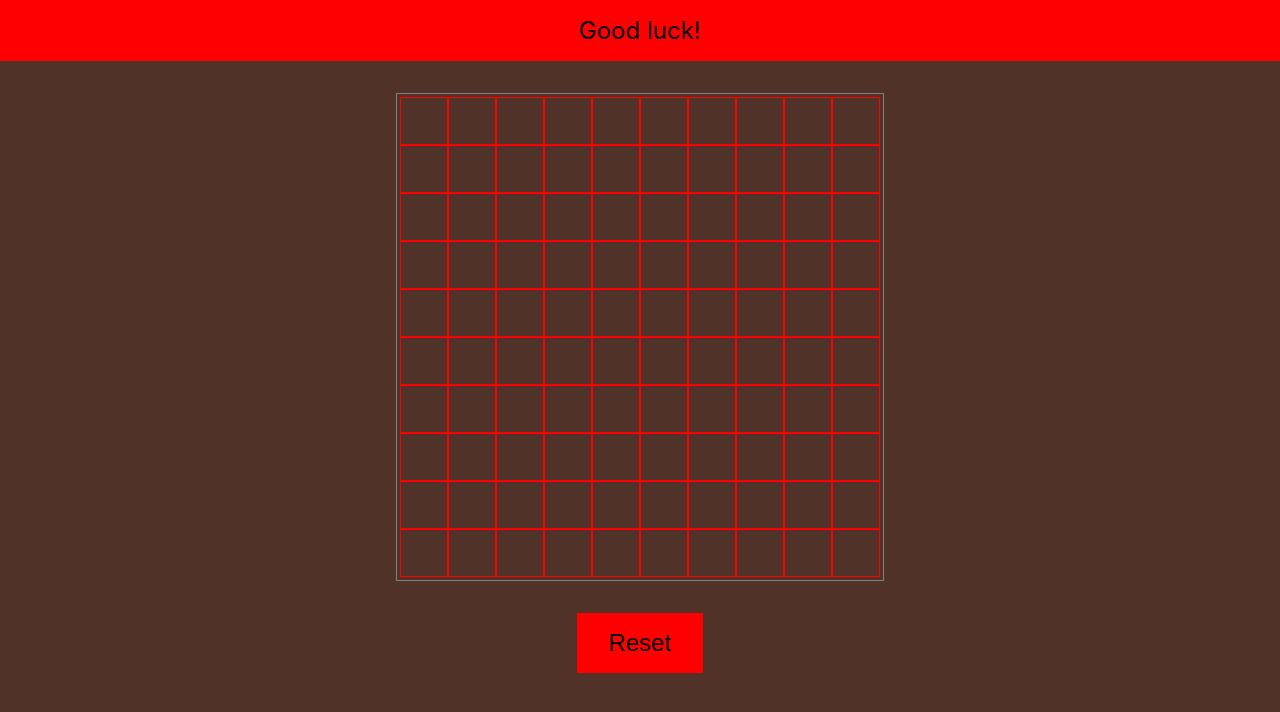
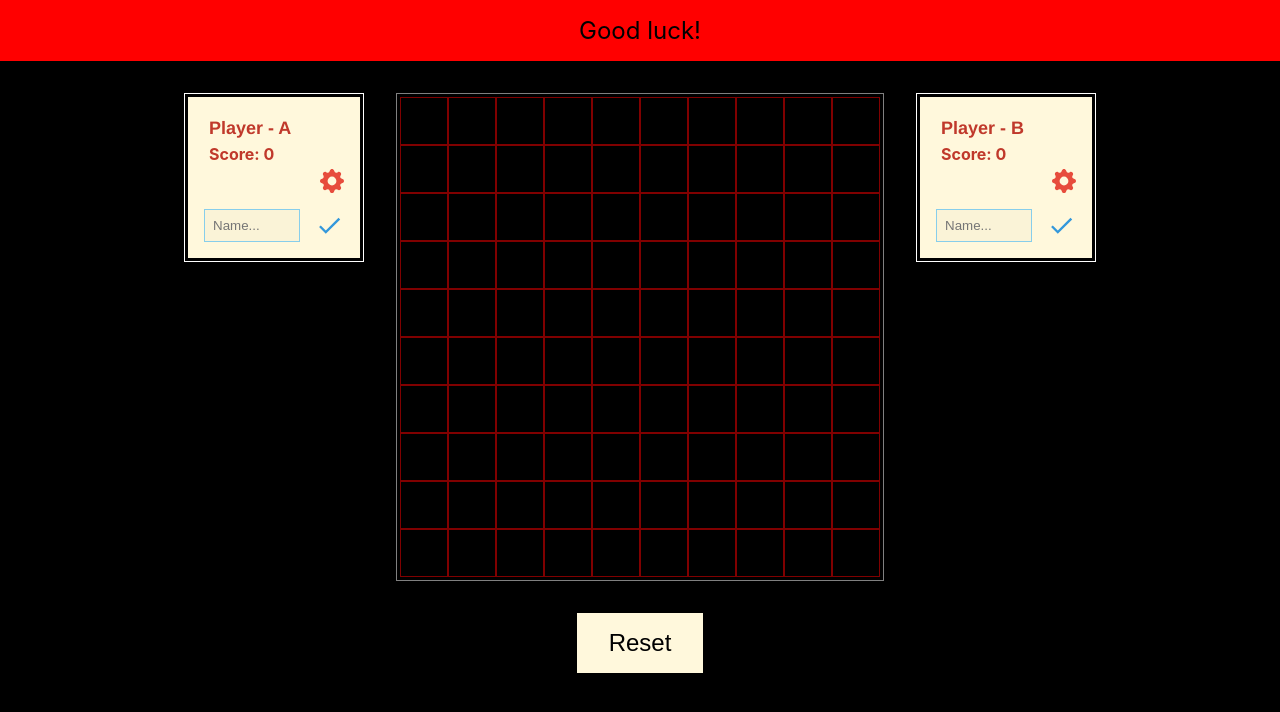
Before and after one commit to Karoly-Git/gomoku, a React (Create React App) app: page / in a window 1280 px wide. Shown: the top 712 px of the page. Built offline with nearby package versions, Linux system fonts and the light colour scheme.

Commit message:
Adding player's boxes.

```diff
--- a/package.json
+++ b/package.json
@@ -8,6 +8,7 @@
     "@testing-library/user-event": "^13.5.0",
     "react": "^18.2.0",
     "react-dom": "^18.2.0",
+    "react-icons": "^4.11.0",
     "react-scripts": "5.0.1",
     "web-vitals": "^2.1.4"
   },
--- a/src/App.css
+++ b/src/App.css
@@ -5,67 +5,140 @@
 }
 
 body {
-  background-color: rgb(80, 50, 40);
+  background-color: black;
 }
 
-.App {
-  display: flex;
-  flex-direction: column;
-  align-items: center;
-}
-.App .who-won {
-  background-color: red;
+.App header {
   display: flex;
   justify-content: center;
-  width: 100%;
+  background-color: red;
+}
+.App header .who-won {
   padding: 1rem;
   font-size: 1.5rem;
 }
-.App .board {
+.App main {
+  display: flex;
+  justify-content: center;
+  padding: 2rem;
+}
+.App main .board {
   display: flex;
   flex-direction: column;
   border: 1px solid gray;
   padding: 3px;
-  margin-top: 2rem;
+  margin: 0 2rem;
 }
-.App .board .row {
+.App main .board .row {
   display: flex;
 }
-.App .board .row .cell {
+.App main .board .row .cell {
   display: flex;
   justify-content: center;
   align-items: center;
-  border: 1px solid red;
+  border: 1px solid rgba(255, 0, 0, 0.5);
   width: 3rem;
   height: 3rem;
 }
-.App .board .row .cell:hover {
-  background-color: green;
+.App main .board .row .cell:hover {
+  background-color: rgb(38, 70, 38);
 }
-.App .board .row .cell .disk {
+.App main .board .row .cell .disk {
   display: flex;
   justify-content: center;
   align-items: center;
-  width: 80%;
-  height: 80%;
+  width: 2rem;
+  height: 2rem;
   border-radius: 50%;
 }
-.App .board .row .cell .disk-A {
-  background-color: yellow;
+.App main .board .row .cell .disk-A {
+  border: 2px solid white;
 }
-.App .board .row .cell .disk-B {
-  background-color: blue;
-  color: white;
+.App main .board .row .cell .disk-B .icon {
+  color: red;
+  font-size: 2rem;
 }
-.App .reset-btn {
-  background-color: red;
+.App main .player-house {
+  display: flex;
+  height: 100%;
+  flex-direction: column;
+  align-items: center;
+  padding: 3px;
+  min-width: 180px;
+  border: 1px solid white;
+}
+.App main .player-house .frame {
+  width: 100%;
+  padding: 1rem;
+  background-color: cornsilk;
+}
+.App main .player-house .frame h2 {
+  margin: 5px;
+  font-size: 18px;
+  color: #c0392b;
+  font-family: "Helvetica", sans-serif;
+}
+.App main .player-house .frame h3 {
+  width: 100%;
+  margin: 5px;
+  font-size: 16px;
+  color: #c0392b;
+}
+.App main .player-house .frame .icon-box {
+  display: flex;
+  justify-content: flex-end;
+  width: 100%;
+}
+.App main .player-house .frame .icon-box .icon {
+  font-size: 1.5rem;
+  color: #e74c3c;
+  margin-left: 1rem;
+  cursor: pointer;
+  transition: color 0.3s ease;
+}
+.App main .player-house .frame .icon-box .icon:hover {
+  color: #d62c1a;
+}
+.App main .player-house .frame .settings-box {
+  display: flex;
+  justify-content: space-between;
+  align-items: center;
+  margin-top: 1rem;
+  width: 100%;
+}
+.App main .player-house .frame .settings-box .name-input {
+  padding: 0.5rem;
+  width: 6rem;
+  border: 1px solid skyblue;
+  color: #2c3e50;
+  background-color: rgb(250, 243, 215);
+  transition: border-color 0.3s ease;
+}
+.App main .player-house .frame .settings-box .name-input:focus {
+  outline: none;
+  border-color: #d62c1a;
+}
+.App main .player-house .frame .settings-box .icon {
+  font-size: 1.8rem;
+  color: #3498db;
+  cursor: pointer;
+  transition: color 0.3s ease;
+}
+.App main .player-house .frame .settings-box .icon:hover {
+  color: #217dbb;
+}
+.App footer {
+  display: flex;
+  justify-content: center;
+}
+.App footer .reset-btn {
   font-size: 1.5rem;
   box-shadow: none;
   border: none;
-  margin-top: 2rem;
   padding: 1rem 2rem;
   cursor: pointer;
+  background-color: cornsilk;
 }
-.App .reset-btn:hover {
+.App footer .reset-btn:hover {
   background-color: yellow;
 }/*# sourceMappingURL=App.css.map */
--- a/src/App.js
+++ b/src/App.js
@@ -1,5 +1,13 @@
+// React Imports
 import React, { useState } from 'react';
+
+//Style Imports
 import './App.css';
+
+// Icon Imports
+import { BsFillGearFill as GearIcon } from 'react-icons/bs';
+import { MdDone as DoneIcon } from 'react-icons/md';
+import { AiOutlineClose as XIcon } from 'react-icons/ai';
 
 function App() {
   /*
@@ -21,11 +29,16 @@ function App() {
   const winCount = 5;
 
   const [activePlayer, setActivePlayer] = useState('A');
+
   const [isAvailableCell, setIsAvailableCell] = useState(true);
   const [isThereWinner, setIsThereWinner] = useState(false);
 
-  const [playerA, setPlayerA] = useState('Player-A');
-  const [playerB, setPlayerB] = useState('Player-B');
+  const [playerA, setPlayerA] = useState('Player - A');
+  const [playerB, setPlayerB] = useState('Player - B');
+
+  const [playerScoreA, setPlayerScoreA] = useState(0);
+  const [playerScoreB, setPlayerScoreB] = useState(0);
+
 
   function makeMatrix(n = 10, m = 10) {
     let matrix = new Array(m).fill(new Array(n).fill(null));
@@ -214,7 +227,32 @@ function App() {
 
   return (
     <div className="App">
+
+      <header>
         <div className='who-won'>{isThereWinner ? activePlayer === 'A' ? `${playerB} won!` : `${playerA} won!` : !isAvailableCell ? 'No winner!' : 'Good luck!'}</div>
+      </header>
+
+      <main>
+
+        <div className='player-house'>
+          <div className='frame'>
+            <h2>
+              <span className='player-color-sign'></span>
+              {playerA}
+            </h2>
+            <h3>
+              Score: {playerScoreA}
+            </h3>
+            <div className='icon-box'>
+              <GearIcon className='icon' />
+            </div>
+            <div className='settings-box'>
+              <input className='name-input' placeholder='Name...'></input>
+              <DoneIcon className='icon' />
+            </div>
+          </div>
+        </div>
+
         <div className='board'>
           {
             matrix.map((row, rIndex) =>
@@ -230,7 +268,7 @@ function App() {
                         pointerEvents: isThereWinner ? 'none' : ''
                       }}
                     >
-                    {matrix[rIndex][cIndex].player === '' ? <></> : matrix[rIndex][cIndex].player === 'A' ? <div className='disk disk-A'>{/*`${cIndex}/${rIndex}`*/}</div> : <div className='disk disk-B'>{/*`${cIndex}/${rIndex}`*/}</div>}
+                      {matrix[rIndex][cIndex].player === '' ? <></> : matrix[rIndex][cIndex].player === 'A' ? <div className='disk disk-A'>{/*`${cIndex}/${rIndex}`*/}</div> : <div className='disk disk-B'><XIcon className='icon' />{/*`${cIndex}/${rIndex}`*/}</div>}
                     </div>
                   )
                 }
@@ -238,7 +276,32 @@ function App() {
             )
           }
         </div>
+
+        <div className='player-house'>
+          <div className='frame'>
+            <h2>
+              <span className='player-color-sign'></span>
+              {playerB}
+            </h2>
+            <h3>
+              Score: {playerScoreB}
+            </h3>
+            <div className='icon-box'>
+              <GearIcon className='icon' />
+            </div>
+            <div className='settings-box'>
+              <input className='name-input' placeholder='Name...'></input>
+              <DoneIcon className='icon' />
+            </div>
+          </div>
+        </div>
+
+      </main>
+
+      <footer>
         <button className='reset-btn' onClick={resetBoard}>Reset</button>
+      </footer>
+
     </div>
   );
 }
--- a/src/App.scss
+++ b/src/App.scss
@@ -1,3 +1,11 @@
+$primary-color: #f9f9f9;
+$secondary-color: #3498db; // A cool blue color
+$accent-color: #e74c3c;
+$cool-text-color: #2c3e50; // A deep blue color for text
+$fancy-text-color: #c0392b; // A fancy red color for text
+$heading-font: 'Helvetica', sans-serif;
+$body-font: 'Arial', sans-serif;
+
 * {
   margin: 0;
   padding: 0;
@@ -5,29 +13,32 @@
 }
 
 body {
-  background-color: rgb(80, 50, 40);
+  background-color: black;
 }
 
 .App {
+  header {
     display: flex;
-  flex-direction: column;
-  align-items: center;
+    justify-content: center;
+    background-color: red;
 
     .who-won {
-    background-color: red;
-    display: flex;
-    justify-content: center;
-    width: 100%;
       padding: 1rem;
       font-size: 1.5rem;
     }
+  }
+
+  main {
+    display: flex;
+    justify-content: center;
+    padding: 2rem;
 
     .board {
       display: flex;
       flex-direction: column;
       border: 1px solid gray;
       padding: 3px;
-    margin-top: 2rem;
+      margin: 0 2rem;
 
       .row {
         display: flex;
@@ -36,47 +47,137 @@ body {
           display: flex;
           justify-content: center;
           align-items: center;
-        border: 1px solid red;
+          border: 1px solid rgba(255, 0, 0, 0.5);
           width: 3rem;
           height: 3rem;
 
           &:hover {
-          background-color: green;
+            background-color: rgb(38, 70, 38);
           }
 
           .disk {
             display: flex;
             justify-content: center;
             align-items: center;
-          width: 80%;
-          height: 80%;
+            width: 2rem;
+            height: 2rem;
             border-radius: 50%;
           }
 
           .disk-A {
-          background-color: yellow;
+            border: 2px solid white;
+            //background-color: rgba(255, 255, 255, 0.8);
           }
 
           .disk-B {
-          background-color: blue;
-          color: white;
+            //background-color: rgba(255, 0, 0, 0.8);
+
+            .icon {
+              color: red;
+              font-size: 2rem;
+            }
           }
         }
       }
     }
 
+    .player-house {
+      display: flex;
+      height: 100%;
+      flex-direction: column;
+      align-items: center;
+      padding: 3px;
+      min-width: 180px;
+      border: 1px solid white;
+
+      .frame {
+        width: 100%;
+        padding: 1rem;
+        background-color: cornsilk;
+
+        h2 {
+          margin: 5px;
+          font-size: 18px;
+          color: $fancy-text-color;
+          font-family: $heading-font;
+        }
+
+        h3 {
+          width: 100%;
+          margin: 5px;
+          font-size: 16px;
+          color: $fancy-text-color;
+        }
+
+        .icon-box {
+          display: flex;
+          justify-content: flex-end;
+          width: 100%;
+
+          .icon {
+            font-size: 1.5rem;
+            color: $accent-color;
+            margin-left: 1rem;
+            cursor: pointer;
+            transition: color 0.3s ease;
+
+            &:hover {
+              color: darken($accent-color, 10%);
+            }
+          }
+        }
+
+        .settings-box {
+          display: flex;
+          justify-content: space-between;
+          align-items: center;
+          margin-top: 1rem;
+          width: 100%;
+
+          .name-input {
+            padding: 0.5rem;
+            width: 6rem;
+            border: 1px solid skyblue;
+            color: $cool-text-color;
+            background-color: rgb(250, 243, 215);
+            transition: border-color 0.3s ease;
+
+            &:focus {
+              outline: none;
+              border-color: darken($accent-color, 10%);
+            }
+          }
+
+          .icon {
+            font-size: 1.8rem;
+            color: $secondary-color;
+            cursor: pointer;
+            transition: color 0.3s ease;
+
+            &:hover {
+              color: darken($secondary-color, 10%);
+            }
+          }
+        }
+      }
+    }
+  }
+
+  footer {
+    display: flex;
+    justify-content: center;
+
     .reset-btn {
-    background-color: red;
-    //width: 10rem;
       font-size: 1.5rem;
       box-shadow: none;
       border: none;
-    margin-top: 2rem;
       padding: 1rem 2rem;
       cursor: pointer;
+      background-color: cornsilk;
 
       &:hover {
         background-color: yellow;
       }
     }
   }
+}
```
Also changed, not shown: 2 other files (tests, documents, lock files or other folders). Lines whose indentation alone changed are shown as unchanged.
